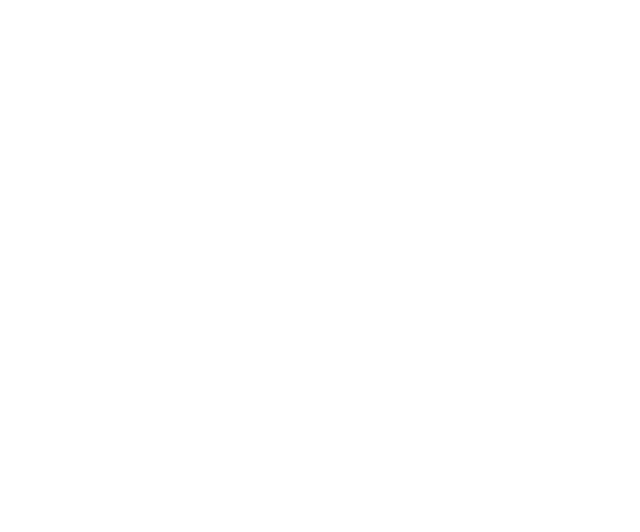
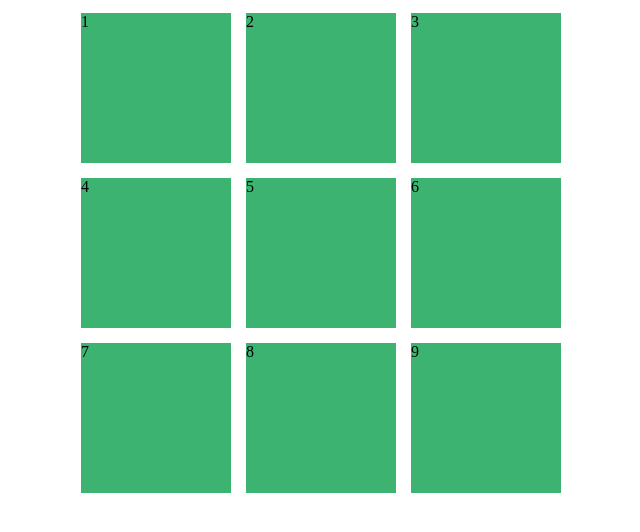
Before and after one commit to leosoaivan/js-tictactoe, a website with bundled scripts: page index.html in a window 1280 px wide. Shown: the whole page, without its empty margins (339-979 px from the left). Built offline with nearby package versions, Linux system fonts and the light colour scheme.

Commit message:
Set up rudimentary grid

```diff
--- a/index.html
+++ b/index.html
@@ -10,6 +10,15 @@
 <body>
   <div class="container">
     <div class="gameboard">
+      <div class="square">1</div>
+      <div class="square">2</div>
+      <div class="square">3</div>
+      <div class="square">4</div>
+      <div class="square">5</div>
+      <div class="square">6</div>
+      <div class="square">7</div>
+      <div class="square">8</div>
+      <div class="square">9</div>
     </div>
   </div>
 </body>
--- a/src/js/main.js
+++ b/src/js/main.js
@@ -5,23 +5,5 @@ const gameBoard = (() => {
 })();
 
 const displayController = (() => {
-  const gameboard = document.querySelector('.gameboard');
-
-  const _attachGameBoardBox = (div) => {
-    gameboard.appendChild(div);
-  };
-
-  const createGameBoardBox = (num) => {
-    for (let i = 0; i <= num; i++) {
-      let newBox = document.createElement('div');
-      newBox.classList.add('gameboard_box');
-      _attachGameBoardBox(newBox);
-    }
-  };
-  const createGameBoard = () => {
-  };
-
-  return {createGameBoardBox};
+  return { };
 })();
-
-displayController.createGameBoardBox(9);
--- a/src/scss/main.scss
+++ b/src/scss/main.scss
@@ -1,6 +1,15 @@
-.gameboard__box {
-  display: inline-block;
-  height: 200px;
-  width: 200px;
-  background-color: black;
+.gameboard {
+  display: grid;
+  grid-template-columns: 1fr 1fr 1fr;
+  grid-template-rows: repeat(3, 1fr);
+  grid-gap: 5px 5px;
+  width: 450px;
+  margin: auto;
 }
+
+.square {
+  width: 150px;
+  height: 150px;
+  background-color: mediumseagreen;
+  margin: 5px;
+}
```
Also changed, not shown: dist/css/main.css, dist/js/app.js, dist/js/app.min.js.
